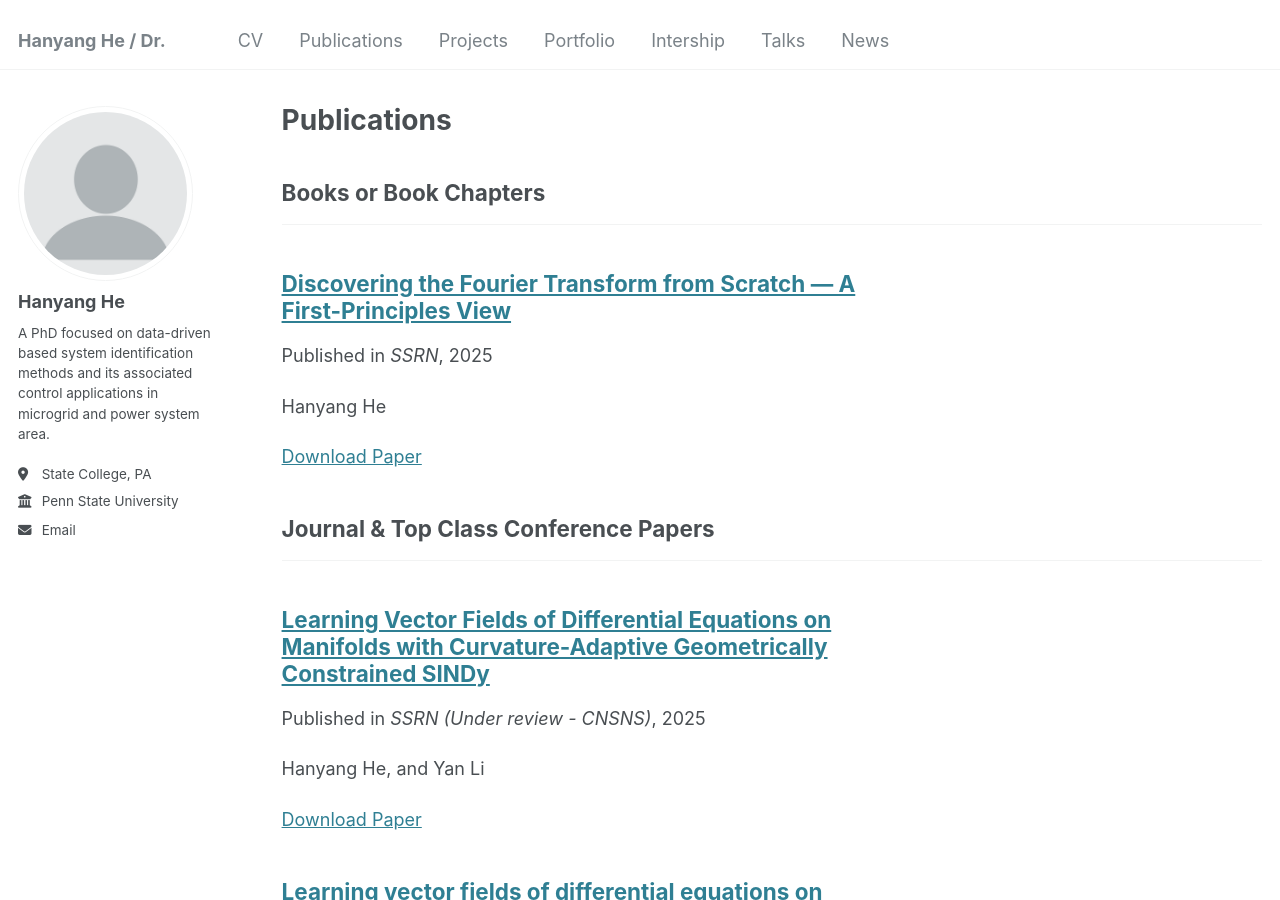
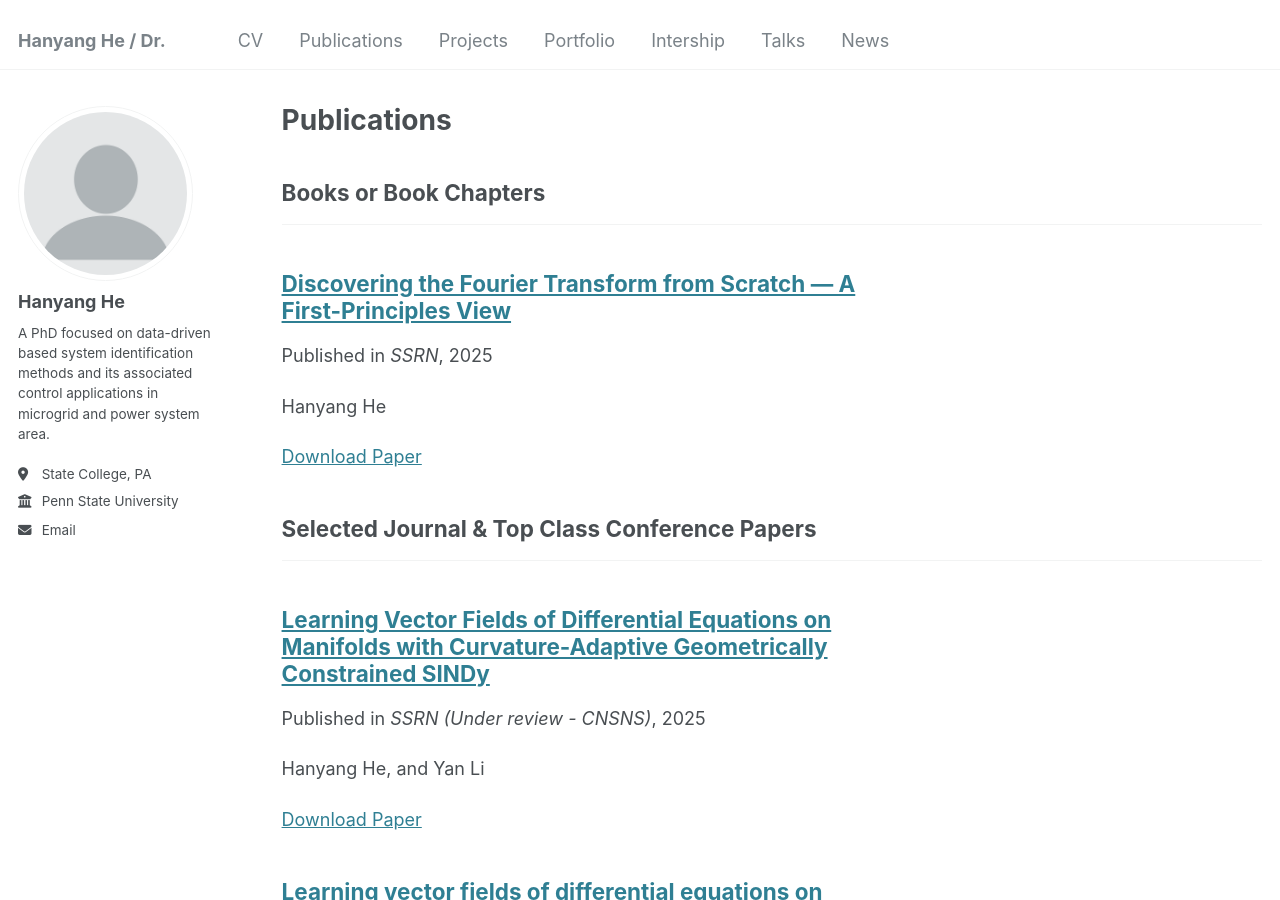
Before and after one commit to HanyangHe/HanyangHe.github.io, a Jekyll site: the page built from _pages/publications.html, in a window 1280 px wide and 900 px high. Built offline with Jekyll 4.4.1, drawn with Linux system fonts in a browser that asks for light colours; a script that is not in the unit is left out.

Commit message:
Update _config.yml

```diff
--- a/_config.yml
+++ b/_config.yml
@@ -74,12 +74,12 @@ author:
   youtube          : # Username
   zhihu            : # Username
 
-# Publication Category - The following the list of publication categories and their headings
+# Publication Category - The following a list of publication categories and their headings
 publication_category:
   books:
     title: 'Books or Book Chapters'
   manuscripts:
-    title: 'Journal & Top Class Conference Papers'
+    title: 'Selected Journal & Top Class Conference Papers'
   conferences:
     title: 'Conference Papers'
 
```
